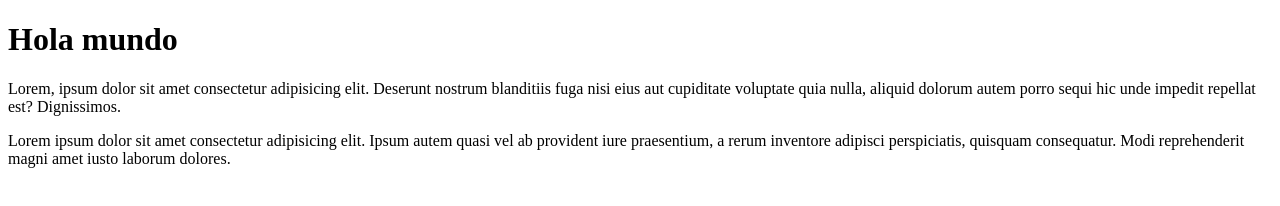
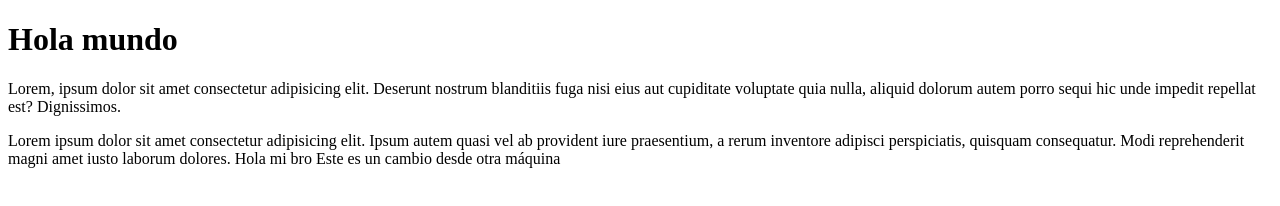
Before and after one commit to jsusmachaca/prueba, a plain HTML site: page index.html in a window 1280 px wide. Drawn offline with Linux system fonts and the light colour scheme.

Commit message:
update index v2

```diff
--- a/index.html
+++ b/index.html
@@ -15,6 +15,8 @@
   </p>
   <p>
     Lorem ipsum dolor sit amet consectetur adipisicing elit. Ipsum autem quasi vel ab provident iure praesentium, a rerum inventore adipisci perspiciatis, quisquam consequatur. Modi reprehenderit magni amet iusto laborum dolores.
+    Hola mi bro
+    Este es un cambio desde otra máquina
   </p>
 </body>
 </html>
```
